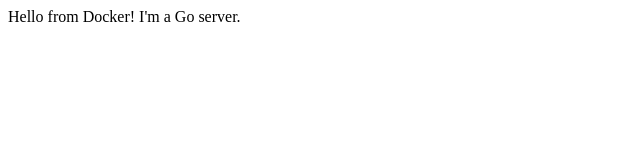
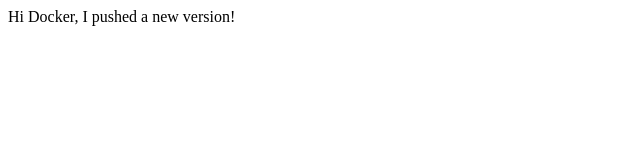
Before and after one commit to sebito91/bootdotdev, a plain HTML site: page go/chirpy/index.html in a window 1280 px wide. Shown: the full height of the page, 0-640 px from the left. Drawn offline with Linux system fonts and the light colour scheme.

Commit message:
chore(chirpy): update changes for docker test

```diff
--- a/go/chirpy/index.html
+++ b/go/chirpy/index.html
@@ -1,5 +1,5 @@
 <html>
     <body>
-        <p> Hello from Docker! I'm a Go server. </p>
+        <p>Hi Docker, I pushed a new version!</p>
     </body>
 </html>
```
